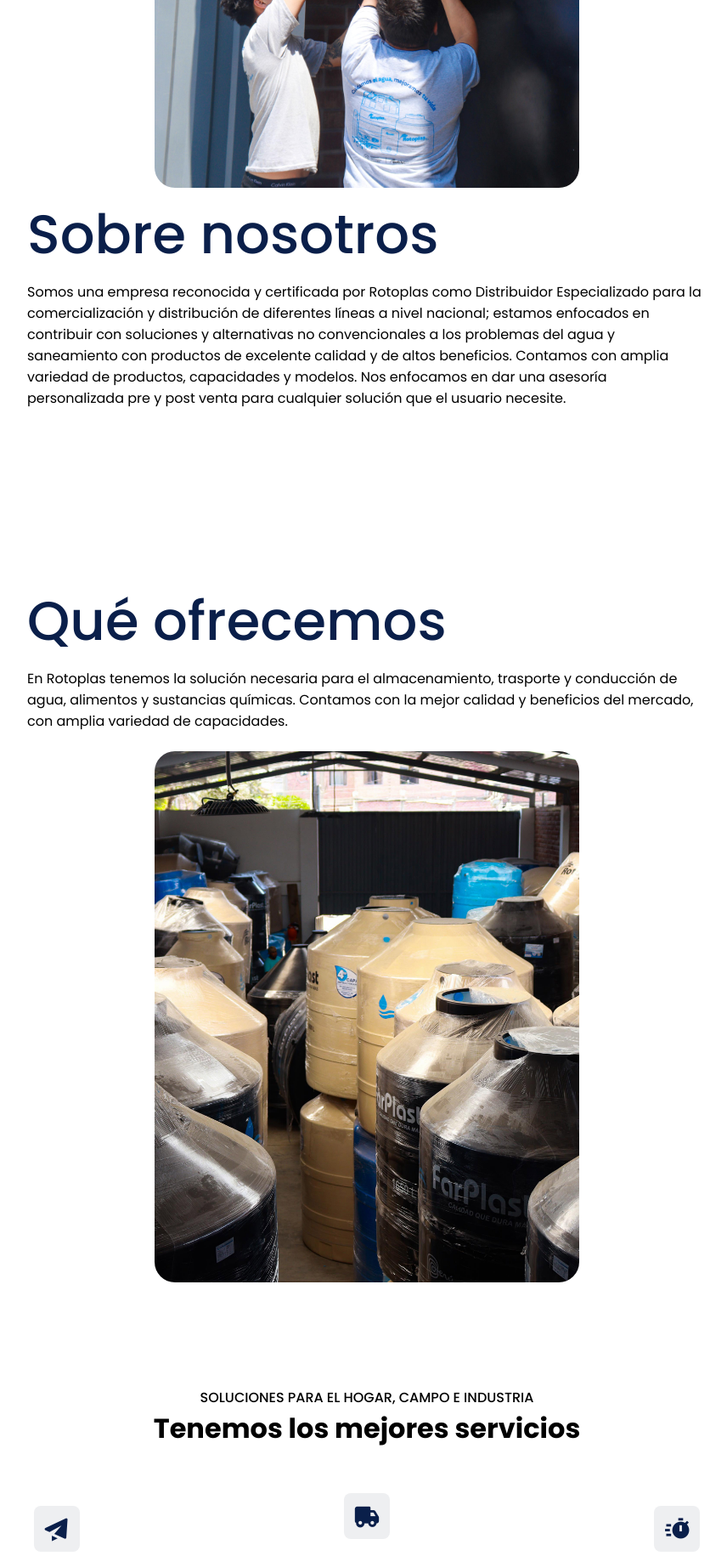
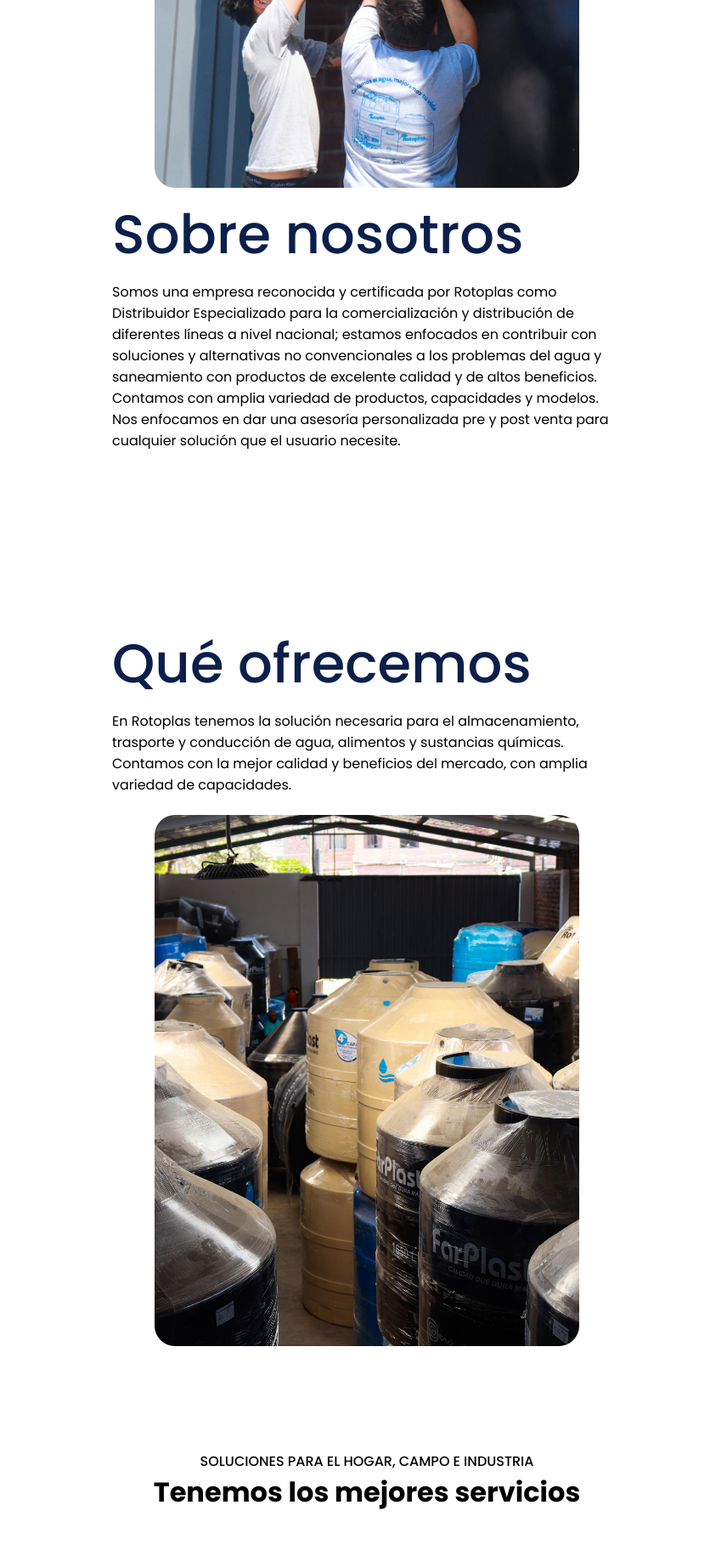
Before and after one commit to Ander678/PAGINA_ROTOPLAST, a PHP site: page / in a window 1280 px wide. Shown: the part 2337-4168 px from the top of the page at 85% size, without its empty margins (208-1064 px from the left). Run offline with PHP 8.4, Linux system fonts and the light colour scheme.

Commit message:
res del tio andy

```diff
--- a/rotoplast/css/style.css
+++ b/rotoplast/css/style.css
@@ -289,7 +289,7 @@ header{
 }
 .nosotros-img{
     margin: auto;
-    margin: 0px 25px;
+    margin: 0px 5px;
 
 }
 .nosotros-container:nth-of-type(even){
@@ -311,9 +311,8 @@ header{
     color: var(--text-color);
 }
 .nosotros-text{
-    width: 800px;
+    width: 600px;
     height: auto;
-    margin: 0 5px;
 }
 .nosotros-text p{
     margin: 0.5rem 0 1.4rem;
@@ -341,7 +340,7 @@ header{
 
 .ofrecemos-img{
     margin: auto;
-    margin: 0px 25px;
+    margin: 0px 5px;
 }
 .ofrecemos-container:nth-of-type(even){
     transform: translateX(-400%);
@@ -362,9 +361,8 @@ header{
     color: var(--text-color);
 }
 .ofrecemos-text{
-    width: 800px;
+    width: 600px;
     height: auto;
-    margin: 0 5px;
 }
 .ofrecemos-text p{
     margin: 0.5rem 0 1.4rem;
```
